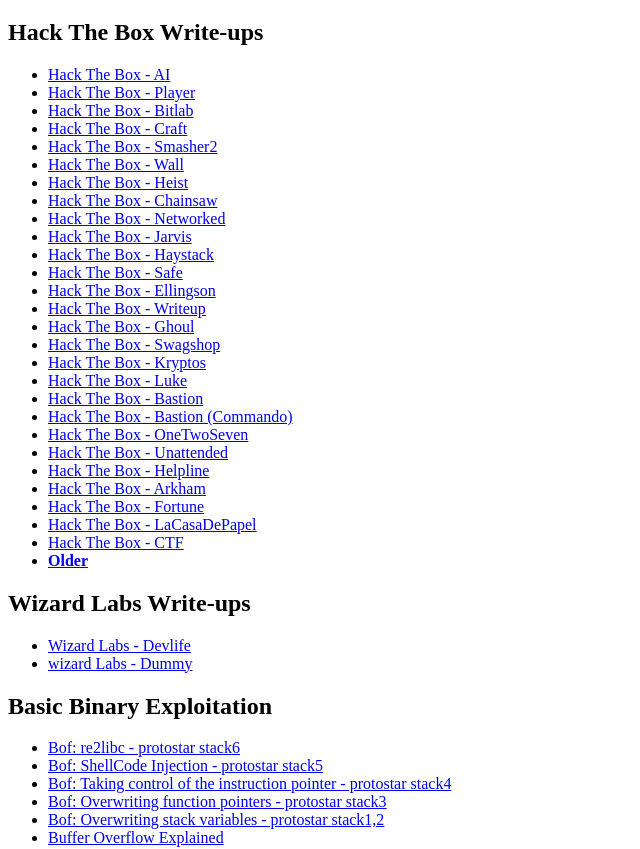
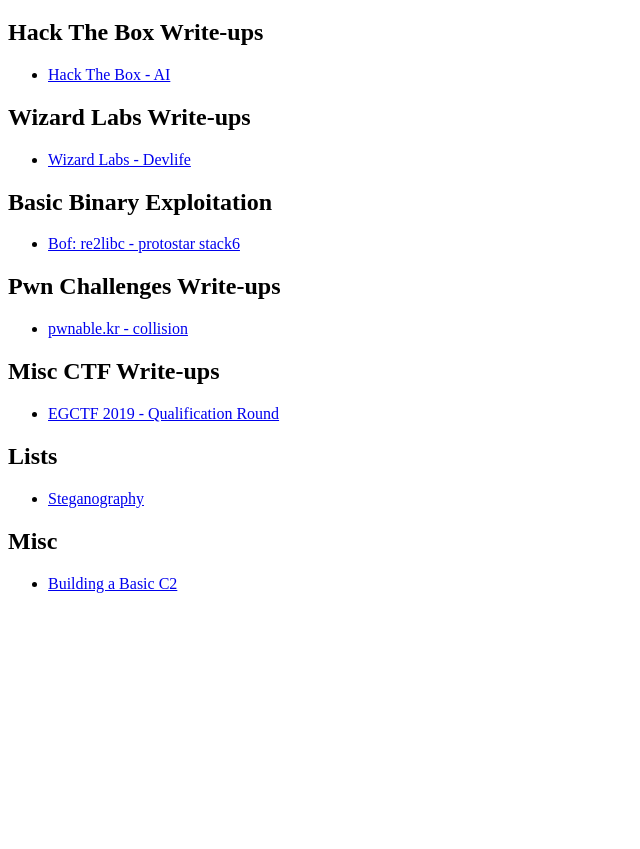
Before and after one commit to montexi/montexi.github.io, a plain HTML site: page index.html in a window 1280 px wide. Shown: the part 123-972 px from the top of the page, without its empty margins (0-640 px from the left). After the commit the page ends 800 px from the top, so only its background shows below. Drawn offline with Linux system fonts and the light colour scheme; a script that the page names is missing.

Commit message:
Update index.html

```diff
--- a/index.html
+++ b/index.html
@@ -28,50 +28,15 @@
 </ul>
 <h1 id="Categories"><a href="#Categories" class="headerlink" title="Categories"></a>Categories</h1><h2 id="Hack-The-Box-Write-ups"><a href="#Hack-The-Box-Write-ups" class="headerlink" title="Hack The Box Write-ups"></a>Hack The Box Write-ups</h2><ul>
 <li><a href="/hack-the-box/ai/">Hack The Box - AI</a></li>
-<li><a href="/hack-the-box/player/">Hack The Box - Player</a></li>
-<li><a href="/hack-the-box/bitlab/">Hack The Box - Bitlab</a></li>
-<li><a href="/hack-the-box/craft/">Hack The Box - Craft</a></li>
-<li><a href="/hack-the-box/smasher2/">Hack The Box - Smasher2</a></li>
-<li><a href="/hack-the-box/wall/">Hack The Box - Wall</a></li>
-<li><a href="/hack-the-box/heist/">Hack The Box - Heist</a></li>
-<li><a href="/hack-the-box/chainsaw/">Hack The Box - Chainsaw</a></li>
-<li><a href="/hack-the-box/networked/">Hack The Box - Networked</a></li>
-<li><a href="/hack-the-box/jarvis/">Hack The Box - Jarvis</a></li>
-<li><a href="/hack-the-box/haystack/">Hack The Box - Haystack</a></li>
-<li><a href="/hack-the-box/safe/">Hack The Box - Safe</a></li>
-<li><a href="/hack-the-box/ellingson/">Hack The Box - Ellingson</a></li>
-<li><a href="/hack-the-box/writeup/">Hack The Box - Writeup</a></li>
-<li><a href="/hack-the-box/ghoul">Hack The Box - Ghoul</a></li>
-<li><a href="/hack-the-box/swagshop/">Hack The Box - Swagshop</a></li>
-<li><a href="/hack-the-box/kryptos/">Hack The Box - Kryptos</a></li>
-<li><a href="/hack-the-box/luke/">Hack The Box - Luke</a></li>
-<li><a href="/hack-the-box/bastion/">Hack The Box - Bastion</a></li>
-<li><a href="/hack-the-box/bastion-2/">Hack The Box - Bastion (Commando)</a></li>
-<li><a href="/hack-the-box/onetwoseven/">Hack The Box - OneTwoSeven</a></li>
-<li><a href="/hack-the-box/unattended/">Hack The Box - Unattended</a></li>
-<li><a href="/hack-the-box/helpline/">Hack The Box - Helpline</a></li>
-<li><a href="/hack-the-box/arkham/">Hack The Box - Arkham</a></li>
-<li><a href="/hack-the-box/fortune">Hack The Box - Fortune</a></li>
-<li><a href="/hack-the-box/lacasadepapel/">Hack The Box - LaCasaDePapel</a></li>
-<li><a href="/hack-the-box/ctf/">Hack The Box - CTF</a></li>
-<li><a href="/c/categories/#Hack-The-Box"><strong>Older</strong></a></li>
 </ul>
 <h2 id="Wizard-Labs-Write-ups"><a href="#Wizard-Labs-Write-ups" class="headerlink" title="Wizard Labs Write-ups"></a>Wizard Labs Write-ups</h2><ul>
 <li><a href="/wizard-labs/devlife/">Wizard Labs - Devlife</a></li>
-<li><a href="/wizard-labs/dummy/">wizard Labs - Dummy</a></li>
 </ul>
 <h2 id="Basic-Binary-Exploitation"><a href="#Basic-Binary-Exploitation" class="headerlink" title="Basic Binary Exploitation"></a>Basic Binary Exploitation</h2><ul>
 <li><a href="/binary-exploitation/bof6/">Bof: re2libc - protostar stack6</a></li>
-<li><a href="/binary-exploitation/bof5/">Bof: ShellCode Injection - protostar stack5</a></li>
-<li><a href="/binary-exploitation/bof4/">Bof: Taking control of the instruction pointer - protostar stack4</a></li>
-<li><a href="/binary-exploitation/bof3/">Bof: Overwriting function pointers - protostar stack3</a></li>
-<li><a href="/binary-exploitation/bof2/">Bof: Overwriting stack variables - protostar stack1,2</a></li>
-<li><a href="/binary-exploitation/bof1/">Buffer Overflow Explained</a></li>
 </ul>
 <h2 id="Pwn-Challenges-Write-ups"><a href="#Pwn-Challenges-Write-ups" class="headerlink" title="Pwn Challenges Write-ups"></a>Pwn Challenges Write-ups</h2><ul>
 <li><a href="/pwn/collision/">pwnable.kr - collision</a></li>
-<li><a href="/pwn/bof/">pwnable.kr - bof</a></li>
-<li><a href="/pwn/fd/">pwnable.kr - fd</a></li>
 </ul>
 <h2 id="Misc-CTF-Write-ups"><a href="#Misc-CTF-Write-ups" class="headerlink" title="Misc CTF Write-ups"></a>Misc CTF Write-ups</h2><ul>
 <li><a href="/ctfs/egctf-qual/">EGCTF 2019 - Qualification Round</a></li>
```
